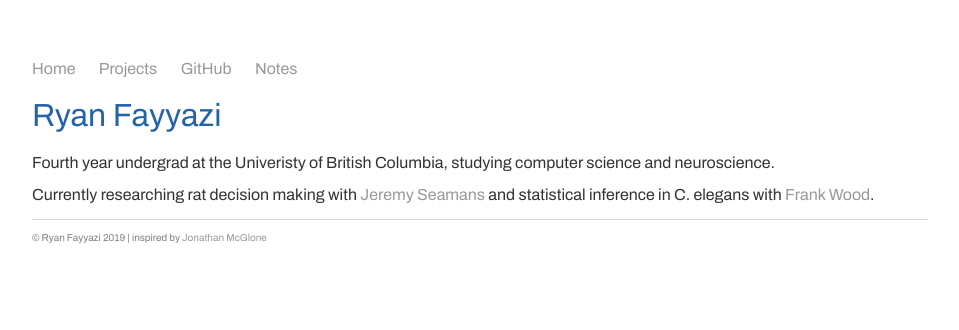
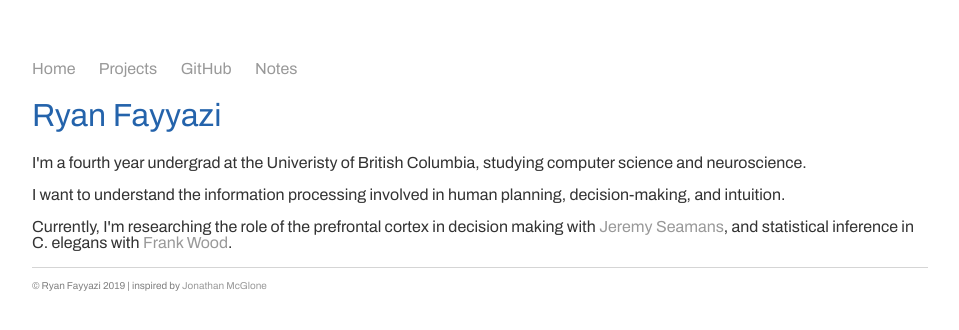
Before and after one commit to rfayyazi/rfayyazi.github.io, a Jekyll site: the page built from index.html, in a window 1280 px wide. Shown: the top 330 px of the page, without its empty margins (160-1119 px from the left). Built offline with Jekyll 4.4.1, drawn with Linux system fonts in a browser that asks for light colours; some web fonts are replaced.

Commit message:
Update index.html

```diff
--- a/index.html
+++ b/index.html
@@ -5,6 +5,7 @@
 <link href='https://fonts.googleapis.com/css?family=Overpass Mono' rel='stylesheet' type='text/css'>
 <div class="blurb">
 <h1>Ryan Fayyazi</h1>
-<p>Fourth year undergrad at the Univeristy of British Columbia, studying computer science and neuroscience.<p>
-<p>Currently researching rat decision making with <a href="https://www.centreforbrainhealth.ca/seamans-jeremy">Jeremy Seamans</a> and statistical inference in C. elegans with <a href="https://www.cs.ubc.ca/~fwood/">Frank Wood</a>.</p>
+<p>I'm a fourth year undergrad at the Univeristy of British Columbia, studying computer science and neuroscience.<p>
+<p>I want to understand the information processing involved in human planning, decision-making, and intuition.<p>
+<p>Currently, I'm researching the role of the prefrontal cortex in decision making with <a href="https://www.centreforbrainhealth.ca/seamans-jeremy">Jeremy Seamans</a>, and statistical inference in C. elegans with <a href="https://www.cs.ubc.ca/~fwood/">Frank Wood</a>.</p>
 </div><!-- /.blurb -->
```
